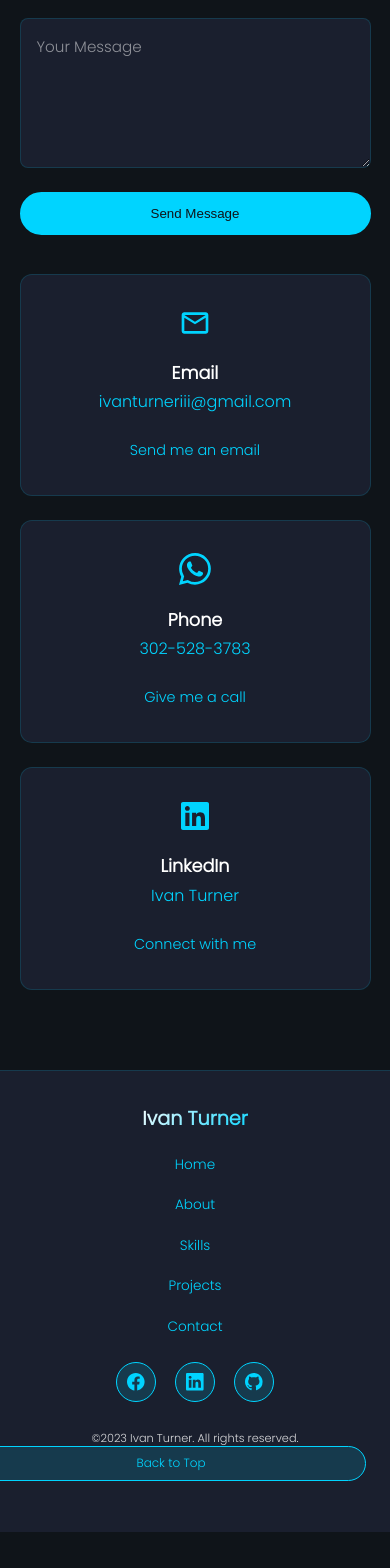
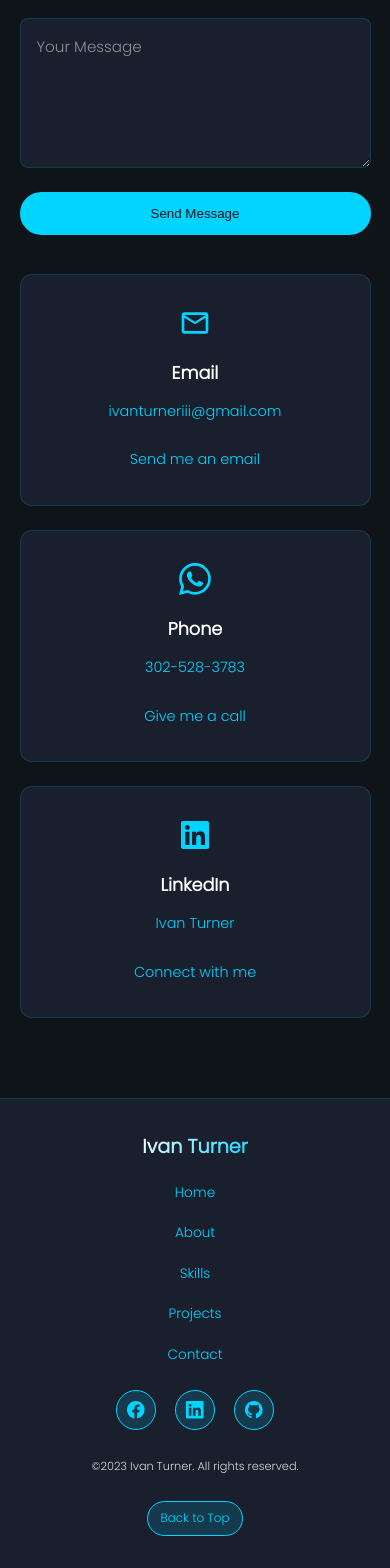
Before and after one commit to ivanturner3/react-portfolio-website, a React (Create React App) app in the folder react-portfolio-website/: page / in a window 390 px wide. Shown: the part 8912-10480 px from the top of the page. Before the commit the page ends 10444 px from the top, so only its background shows below. Built offline with nearby package versions, Linux system fonts and the light colour scheme.

Commit message:
bugs squashed

```diff
--- a/react-portfolio-website/src/components/contact/Contact.jsx
+++ b/react-portfolio-website/src/components/contact/Contact.jsx
@@ -103,7 +103,7 @@ const Contact = () => {
           <article className="contact__option">
             <MdOutlineEmail className='contact__option-icon'/>
             <h4>Email</h4>
-            <h5>ivanturneriii@gmail.com</h5>
+            <h5><a href="mailto:ivanturneriii@gmail.com" target="_blank" rel="noreferrer noopener">ivanturneriii@gmail.com</a></h5>
             <a href="mailto:ivanturneriii@gmail.com" target="_blank" rel="noreferrer noopener">Send me an email</a>
           </article>
 
@@ -111,7 +111,7 @@ const Contact = () => {
           <article className="contact__option">
             <BsWhatsapp className='contact__option-icon'/>
             <h4>Phone</h4>
-            <h5>302-528-3783</h5>
+            <h5><a href="tel:3025283783" target="_blank" rel="noreferrer noopener">302-528-3783</a></h5>
             <a href="tel:3025283783" target="_blank" rel="noreferrer noopener">Give me a call</a>
           </article>
 
@@ -119,7 +119,7 @@ const Contact = () => {
           <article className="contact__option">
             <FaLinkedin className='contact__option-icon'/>
             <h4>LinkedIn</h4>
-            <h5>Ivan Turner</h5>
+            <h5><a href="https://linkedin.com/in/ivanturner" target="_blank" rel="noreferrer noopener">Ivan Turner</a></h5>
             <a href="https://linkedin.com/in/ivanturner" target="_blank" rel="noreferrer noopener">Connect with me</a>
           </article>
         </div>
--- a/react-portfolio-website/src/components/contact/contact.css
+++ b/react-portfolio-website/src/components/contact/contact.css
@@ -65,6 +65,15 @@
     color: var(--color-primary);
     margin-bottom: 1rem;
     font-weight: 500;
+}
+
+.contact__option h5 a {
+    color: var(--color-primary);
+    transition: var(--transition);
+}
+
+.contact__option h5 a:hover {
+    color: var(--color-white);
 }
 
 .contact__option-icon {
--- a/react-portfolio-website/src/components/footer/footer.css
+++ b/react-portfolio-website/src/components/footer/footer.css
@@ -149,8 +149,11 @@ footer a:hover {
 
     .to__top {
         position: relative;
+        right: auto;
+        bottom: auto;
         padding: 0.4rem 0.8rem;
-        margin-top: 1rem;
+        margin: 1rem auto 0;
         font-size: 0.75rem;
+        display: inline-block;
     }
 }
```
